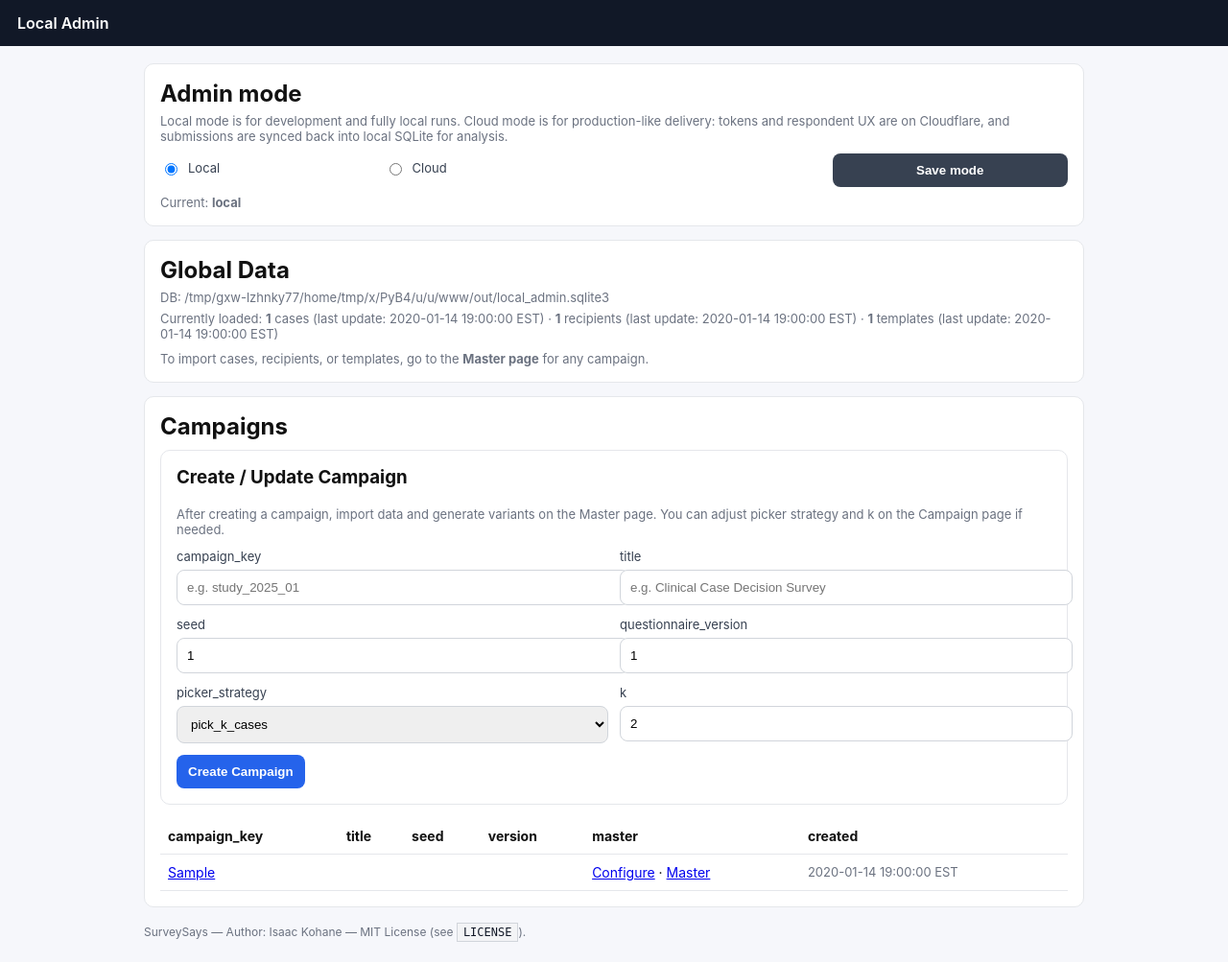
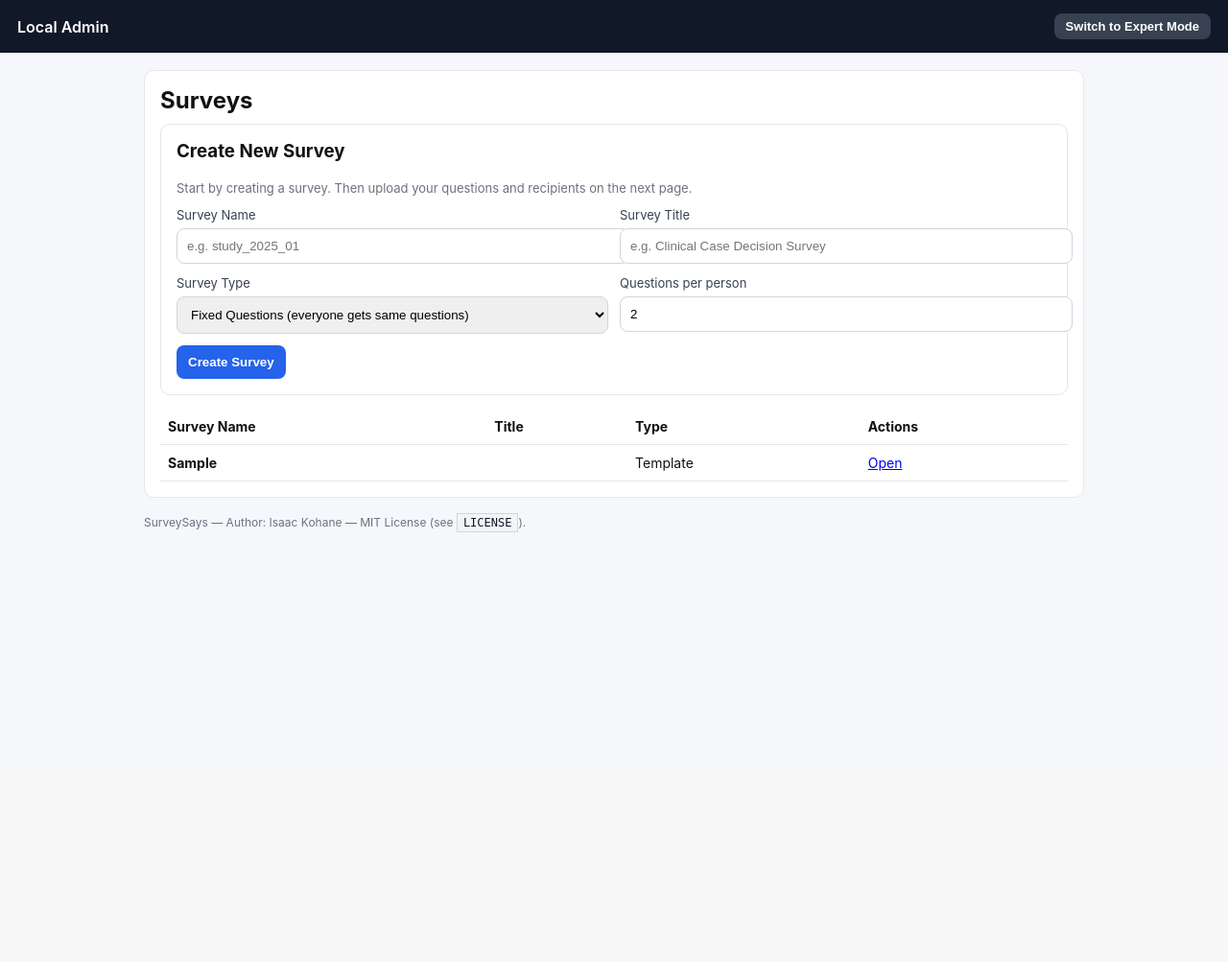
Before and after one commit to ikohane/surveysays, a Flask app: page / in a window 1280 px wide. Shown: the whole page at 96% size. After the commit the page ends 555 px from the top, so only its background shows below. Run offline with Flask 3, Linux system fonts and the light colour scheme; tables that the repository leaves empty hold one stand-in row (values such as "Sample post"); some libraries are stand-ins or nearby versions.

Commit message:
Add Basic/Expert mode toggle foundation
- Added UI mode toggle in base.html header
- Added session-based mode switching (/toggle_ui_mode route)
- Simplified home.html for Basic mode:
  * Friendly labels (Survey Name, Survey Type, etc.)
  * Hid Admin mode and Global Data cards in Basic
  * Simplified campaign table columns in Basic
- Simplified master.html navigation in Basic mode
  * Only shows Results and Recipients buttons
  * Expert shows all nav buttons
- Added firstname/lastname to ledger queries (from strata_json)
- Added smart push_to_cloud route (Railway vs Cloudflare routing)
- Updated update_email_yaml to accept individual fields or YAML

Status: Navigation and home page working in both modes.
Next: Add Basic workflow cards and hide expert-only sections.

```diff
--- a/admin_app/admin_app/db.py
+++ b/admin_app/admin_app/db.py
@@ -1872,12 +1872,15 @@ def list_invitation_ledger_rows(conn: sqlite3.Connection, *, campaign_id: int) -
             """
             SELECT
               i.email,
+              json_extract(r.strata_json, '$.firstname') AS firstname,
+              json_extract(r.strata_json, '$.lastname') AS lastname,
               i.token,
               i.created_at AS invited_at,
               i.opened_at,
               i.questionnaire_hash,
               s.submitted_at
             FROM invitations i
+            LEFT JOIN recipients r ON r.email = i.email
             LEFT JOIN submissions s
               ON s.campaign_id = i.campaign_id AND s.token = i.token
             WHERE i.campaign_id = ?
@@ -1909,6 +1912,8 @@ def list_cloud_invitation_ledger_rows(
             )
             SELECT
               l.email,
+              json_extract(r.strata_json, '$.firstname') AS firstname,
+              json_extract(r.strata_json, '$.lastname') AS lastname,
               l.max_uploaded_at AS invited_at,
               NULL AS opened_at,
               (
@@ -1921,6 +1926,7 @@ def list_cloud_invitation_ledger_rows(
               s.submitted_at,
               l.cloud_token AS token
             FROM latest l
+            LEFT JOIN recipients r ON r.email = l.email
             LEFT JOIN submissions s
               ON s.campaign_id = ? AND s.token = l.cloud_token
             ORDER BY l.email
--- a/admin_app/admin_app/routes/all_routes.py
+++ b/admin_app/admin_app/routes/all_routes.py
@@ -9,7 +9,7 @@ import sqlite3
 import hashlib
 from typing import Any
 
-from flask import Flask, Response, flash, redirect, render_template, request, url_for
+from flask import Flask, Response, flash, redirect, render_template, request, session, url_for
 
 from qgen.generator import generate_bulk_payload
 from qgen.io_csv import parse_cases_csv, parse_recipients_csv
@@ -98,9 +98,23 @@ from ..utils import (
 
 
 def register(app: Flask, db: Db) -> None:
+    # Helper to get UI mode from session
+    def get_ui_mode() -> str:
+        """Get UI mode from session, default to 'basic'."""
+        return session.get('ui_mode', 'basic')
+
     # -----------------------------
     # Home + settings
     # -----------------------------
+    @app.post("/toggle_ui_mode")
+    def toggle_ui_mode() -> Response:
+        """Toggle between basic and expert UI modes."""
+        current_mode = get_ui_mode()
+        new_mode = 'expert' if current_mode == 'basic' else 'basic'
+        session['ui_mode'] = new_mode
+        flash(f"Switched to {new_mode.title()} Mode", "success")
+        return redirect(request.referrer or url_for("home"))
+
     @app.get("/")
     def home() -> str:
         with db.connect() as conn:
@@ -125,6 +139,7 @@ def register(app: Flask, db: Db) -> None:
             cases_last_updated=cases_last_updated,
             recipients_last_updated=recipients_last_updated,
             admin_mode=mode,
+            ui_mode=get_ui_mode(),
         )
 
     @app.post("/settings/mode")
@@ -915,6 +930,7 @@ def register(app: Flask, db: Db) -> None:
             generation_waves=generation_waves,
             recipients_with_variants=recipients_with_variants,
             pending_recipients=pending_recipients,
+            ui_mode=get_ui_mode(),
         )
 
     @app.post("/campaigns/<campaign_key>/cloud/sync")
@@ -965,18 +981,44 @@ def register(app: Flask, db: Db) -> None:
 
     @app.post("/campaigns/<campaign_key>/email-yaml")
     def update_email_yaml(campaign_key: str) -> Response:
-        email_yaml = request.form.get("email_yaml") or ""
-        with db.connect() as conn:
-            campaign = get_campaign_by_key(conn, campaign_key=campaign_key)
-            if campaign is None:
-                flash("Campaign not found", "error")
-                return redirect(url_for("home"))
+        # Support both YAML (Expert mode) and individual fields (Basic mode)
+        email_yaml = request.form.get("email_yaml", "").strip()
+        email_from = request.form.get("email_from", "").strip()
+        email_subject = request.form.get("email_subject", "").strip()
+        email_html = request.form.get("email_html", "").strip()
+        email_base_url = request.form.get("email_base_url", "").strip()
+
+        cloud_base_url, _ = get_cloud_config()
+        railway_app_url, _ = get_railway_config()
+
+        with db.connect() as conn:
+            campaign = get_campaign_by_key(conn, campaign_key=campaign_key)
+            if campaign is None:
+                flash("Campaign not found", "error")
+                return redirect(url_for("home"))
+
+            # If individual fields provided (Basic mode), construct YAML
+            if email_from or email_subject or email_html:
+                if not email_base_url:
+                    if campaign['picker_strategy'] == 'online_assign' and railway_app_url:
+                        email_base_url = railway_app_url
+                    elif cloud_base_url:
+                        email_base_url = cloud_base_url
+                    else:
+                        email_base_url = "http://127.0.0.1:5055"
+                email_yaml = email_config_to_yaml(
+                    from_email=email_from,
+                    subject=email_subject,
+                    base_url=email_base_url,
+                    html=email_html,
+                )
+
             try:
                 config = normalize_email_config(email_yaml)
                 if not config["from_email"] or not config["subject"] or not config["html"]:
                     raise ValueError("from, subject, and html are required")
             except Exception as e:
-                flash(f"Invalid email YAML: {e}", "error")
+                flash(f"Invalid email configuration: {e}", "error")
                 return redirect(url_for("master_view", campaign_key=campaign_key))
             update_campaign_email_yaml(conn, campaign_key=campaign_key, email_yaml=email_yaml)
             conn.execute(
@@ -989,8 +1031,27 @@ def register(app: Flask, db: Db) -> None:
             )
             log_event(conn, campaign=campaign, event="update_email_yaml", success=True)
             conn.commit()
-        flash("Saved email YAML (and synced to individual fields)", "success")
+        flash("Email settings saved", "success")
         return redirect(url_for("master_view", campaign_key=campaign_key))
+
+    @app.post("/campaigns/<campaign_key>/push_to_cloud")
+    def push_to_cloud(campaign_key: str) -> Response:
+        """
+        Smart routing: pushes to Railway for online_assign, Cloudflare otherwise.
+        Used by Basic mode's unified "Push to Cloud" button.
+        """
+        with db.connect() as conn:
+            campaign = get_campaign_by_key(conn, campaign_key=campaign_key)
+            if campaign is None:
+                flash("Campaign not found", "error")
+                return redirect(url_for("home"))
+
+            if campaign['picker_strategy'] == 'online_assign':
+                # Route to Railway
+                return railway_push(campaign_key)
+            else:
+                # Route to Cloudflare
+                return cloud_push(campaign_key)
 
     @app.post("/campaigns/<campaign_key>/cloud/push")
     def cloud_push(campaign_key: str) -> Response:
--- a/admin_app/admin_app/templates/base.html
+++ b/admin_app/admin_app/templates/base.html
@@ -39,7 +39,18 @@
   </head>
   <body>
     <header>
-      <a href="{{ url_for('home') }}">Local Admin</a>
+      <div style="display: flex; justify-content: space-between; align-items: center;">
+        <a href="{{ url_for('home') }}">Local Admin</a>
+        <form action="{{ url_for('toggle_ui_mode') }}" method="post" style="margin: 0;">
+          <button type="submit" style="background: #374151; padding: 6px 12px; font-size: 13px;">
+            {% if ui_mode == 'basic' %}
+              Switch to Expert Mode
+            {% else %}
+              Switch to Basic Mode
+            {% endif %}
+          </button>
+        </form>
+      </div>
     </header>
     <main>
       {% with messages = get_flashed_messages(with_categories=true) %}
--- a/admin_app/admin_app/templates/home.html
+++ b/admin_app/admin_app/templates/home.html
@@ -1,5 +1,6 @@
 {% extends "base.html" %}
 {% block content %}
+  {% if ui_mode == 'expert' %}
   <div class="card">
     <h2 style="margin: 0 0 6px 0;">Admin mode</h2>
     <div class="muted" style="margin-bottom: 10px;">
@@ -40,24 +41,32 @@
       To import cases, recipients, or templates, go to the <strong>Master page</strong> for any campaign.
     </div>
   </div>
+  {% endif %}
 
   <div class="card">
-    <h2 style="margin: 0 0 10px 0;">Campaigns</h2>
+    <h2 style="margin: 0 0 10px 0;">{% if ui_mode == 'basic' %}Surveys{% else %}Campaigns{% endif %}</h2>
     <form action="{{ url_for('campaigns_upsert') }}" method="post" class="card" style="margin: 0 0 14px 0;">
-      <h3 style="margin-top:0;">Create / Update Campaign</h3>
+      <h3 style="margin-top:0;">{% if ui_mode == 'basic' %}Create New Survey{% else %}Create / Update Campaign{% endif %}</h3>
+      {% if ui_mode == 'basic' %}
+      <div class="muted" style="margin: 6px 0 12px 0;">
+        Start by creating a survey. Then upload your questions and recipients on the next page.
+      </div>
+      {% else %}
       <div class="muted" style="margin: 6px 0 12px 0;">
         After creating a campaign, import data and generate variants on the Master page. You can adjust picker strategy and k on the Campaign page if needed.
       </div>
+      {% endif %}
       <div class="row">
         <div>
-          <label>campaign_key</label>
+          <label>{% if ui_mode == 'basic' %}Survey Name{% else %}campaign_key{% endif %}</label>
           <input name="campaign_key" type="text" placeholder="e.g. study_2025_01" required />
         </div>
         <div>
-          <label>title</label>
+          <label>{% if ui_mode == 'basic' %}Survey Title{% else %}title{% endif %}</label>
           <input name="title" type="text" placeholder="e.g. Clinical Case Decision Survey" required />
         </div>
       </div>
+      {% if ui_mode == 'expert' %}
       <div class="row" style="margin-top: 12px;">
         <div>
           <label>seed</label>
@@ -68,39 +77,69 @@
           <input name="questionnaire_version" type="number" value="1" required />
         </div>
       </div>
+      {% else %}
+      <input name="seed" type="hidden" value="1" />
+      <input name="questionnaire_version" type="hidden" value="1" />
+      {% endif %}
       <div class="row" style="margin-top: 12px;">
         <div>
-          <label>picker_strategy</label>
+          <label>{% if ui_mode == 'basic' %}Survey Type{% else %}picker_strategy{% endif %}</label>
           <select name="picker_strategy" required>
+            {% if ui_mode == 'basic' %}
+            <option value="pick_k_cases">Fixed Questions (everyone gets same questions)</option>
+            <option value="online_assign">Balanced Distribution (assigns questions fairly)</option>
+            <option value="template_expand">Template-Based (advanced)</option>
+            {% else %}
             <option value="pick_k_cases">pick_k_cases</option>
             <option value="online_assign">online_assign</option>
             <option value="template_expand">template_expand</option>
+            {% endif %}
           </select>
         </div>
         <div>
-          <label>k</label>
+          <label>{% if ui_mode == 'basic' %}Questions per person{% else %}k{% endif %}</label>
           <input name="k" type="number" value="2" required />
         </div>
       </div>
       <div style="height: 12px;"></div>
-      <button type="submit">Create Campaign</button>
+      <button type="submit">{% if ui_mode == 'basic' %}Create Survey{% else %}Create Campaign{% endif %}</button>
     </form>
 
     {% if campaigns %}
       <table>
         <thead>
           <tr>
+            {% if ui_mode == 'basic' %}
+            <th>Survey Name</th>
+            <th>Title</th>
+            <th>Type</th>
+            <th>Actions</th>
+            {% else %}
             <th>campaign_key</th>
             <th>title</th>
             <th>seed</th>
             <th>version</th>
             <th>master</th>
             <th>created</th>
+            {% endif %}
           </tr>
         </thead>
         <tbody>
           {% for c in campaigns %}
             <tr>
+              {% if ui_mode == 'basic' %}
+              <td><strong>{{ c['campaign_key'] }}</strong></td>
+              <td>{{ c['title'] }}</td>
+              <td>
+                {% if c['picker_strategy'] == 'pick_k_cases' %}Fixed Questions
+                {% elif c['picker_strategy'] == 'online_assign' %}Balanced
+                {% else %}Template
+                {% endif %}
+              </td>
+              <td>
+                <a href="{{ url_for('master_view', campaign_key=c['campaign_key']) }}">Open</a>
+              </td>
+              {% else %}
               <td><a href="{{ url_for('campaign_detail', campaign_key=c['campaign_key']) }}">{{ c['campaign_key'] }}</a></td>
               <td>{{ c['title'] }}</td>
               <td>{{ c['seed'] }}</td>
@@ -110,12 +149,13 @@
                 <a href="{{ url_for('master_view', campaign_key=c['campaign_key']) }}">Master</a>
               </td>
               <td class="muted">{{ c['created_at']|edt }}</td>
+              {% endif %}
             </tr>
           {% endfor %}
         </tbody>
       </table>
     {% else %}
-      <div class="muted">No campaigns yet.</div>
+      <div class="muted">{% if ui_mode == 'basic' %}No surveys yet. Create one above to get started.{% else %}No campaigns yet.{% endif %}</div>
     {% endif %}
   </div>
 {% endblock %}
--- a/admin_app/admin_app/templates/master.html
+++ b/admin_app/admin_app/templates/master.html
@@ -9,6 +9,10 @@
         </div>
       </div>
       <div class="actions">
+        {% if ui_mode == 'basic' %}
+        <a href="{{ url_for('results', campaign_key=campaign['campaign_key']) }}"><button class="secondary" type="button">Results</button></a>
+        <a href="{{ url_for('campaign_recipients', campaign_key=campaign['campaign_key']) }}"><button class="secondary" type="button">Recipients</button></a>
+        {% else %}
         <a href="{{ url_for('campaign_detail', campaign_key=campaign['campaign_key']) }}"><button class="secondary" type="button">Campaign</button></a>
         <a href="{{ url_for('results', campaign_key=campaign['campaign_key']) }}"><button class="secondary" type="button">Results</button></a>
         <a href="{{ url_for('campaign_recipients', campaign_key=campaign['campaign_key']) }}"><button class="secondary" type="button">Recipients</button></a>
@@ -16,6 +20,7 @@
           <a href="{{ url_for('campaign_invitations', campaign_key=campaign['campaign_key']) }}"><button class="secondary" type="button">Invitations</button></a>
           <a href="{{ url_for('online_stats', campaign_key=campaign['campaign_key']) }}"><button class="secondary" type="button">Online stats</button></a>
           <a href="{{ url_for('reports', campaign_key=campaign['campaign_key']) }}"><button class="secondary" type="button">Reports</button></a>
+        {% endif %}
         {% endif %}
       </div>
     </div>
```
Also changed, not shown: transform_master_to_basic_expert.py (added, +42 -0 lines), update_master_template.py (added, +50 -0 lines).
